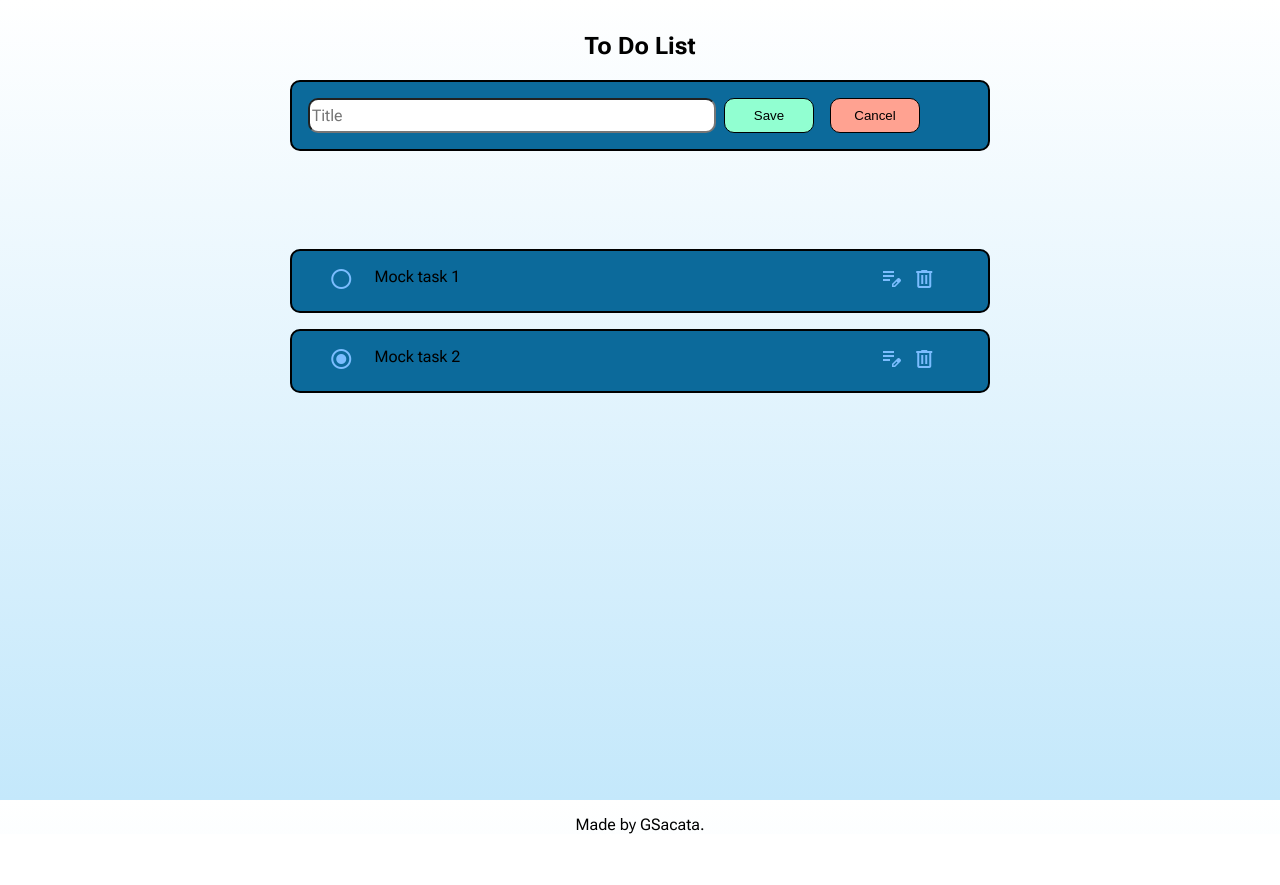
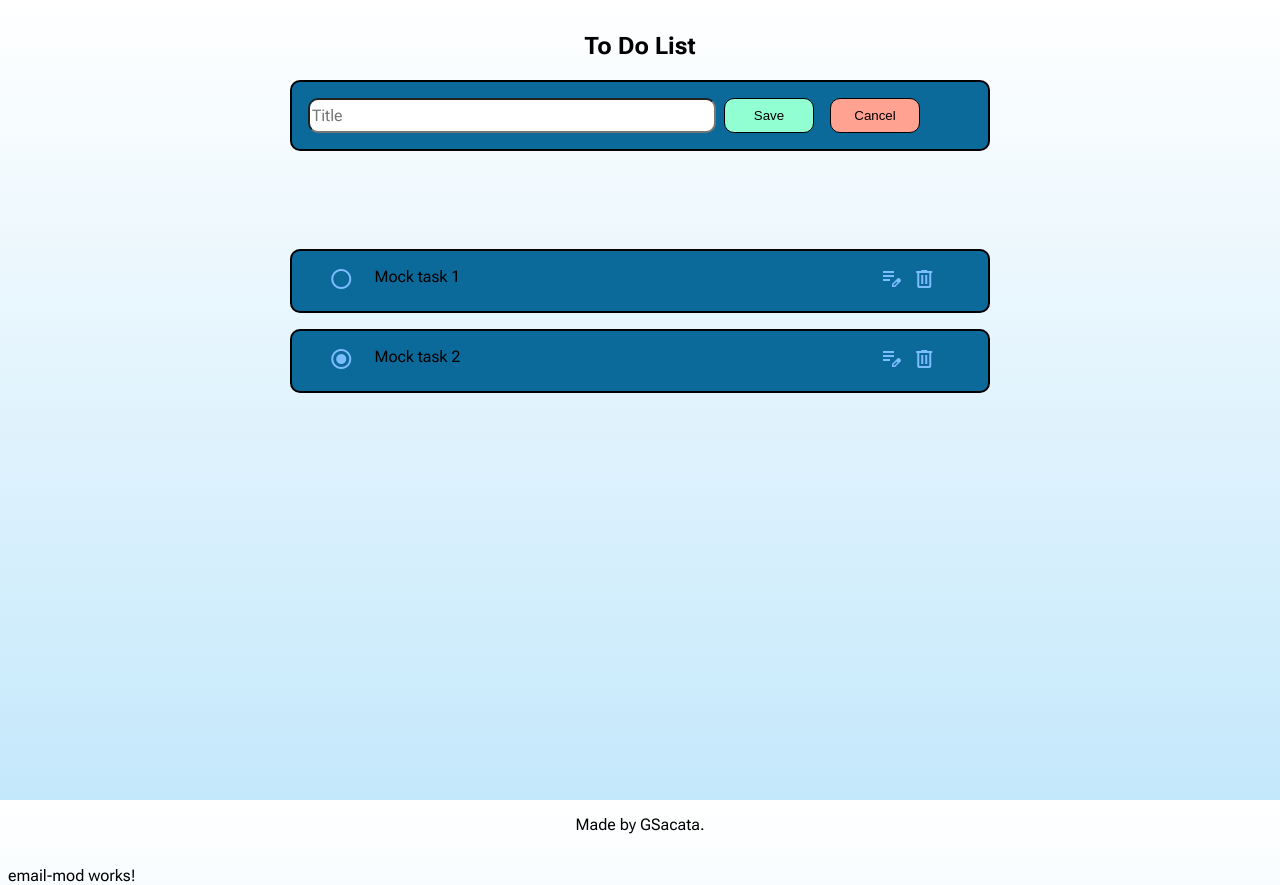
Before and after one commit to GSacata/todolist, an Angular app in the folder frontend/: page / in a window 1280 px wide. Before the commit the page ends 834 px from the top, so only its background shows below. Built offline with nearby package versions, Linux system fonts and the light colour scheme; no server answers.

Commit message:
first try at module

```diff
--- a/frontend/src/app/app.component.html
+++ b/frontend/src/app/app.component.html
@@ -1,2 +1,3 @@
 <app-todolist></app-todolist>
+<app-email-mod></app-email-mod>
 <router-outlet />
--- a/frontend/src/app/app.component.ts
+++ b/frontend/src/app/app.component.ts
@@ -1,18 +1,22 @@
 import { Component, OnInit } from '@angular/core';
 import { RouterOutlet } from '@angular/router';
 import { TodolistComponent } from './todolist/todolist.component';
+import { EmailModComponent } from './email-mod/email-mod.component';
 import { TodoapiService } from './services/todoapi.service';
+import { EmailmodapiService } from './services/emailmodapi.service';
 declare var $: any;
 
 @Component({
   selector: 'app-root',
   standalone: true,
   imports: [
-    RouterOutlet, TodolistComponent
+    RouterOutlet, TodolistComponent, EmailModComponent
   ],
   templateUrl: './app.component.html',
   styleUrl: './app.component.css',
-  providers: [TodoapiService]
+  providers: [
+    TodoapiService, EmailmodapiService
+  ]
 })
 
 export class AppComponent {
```
